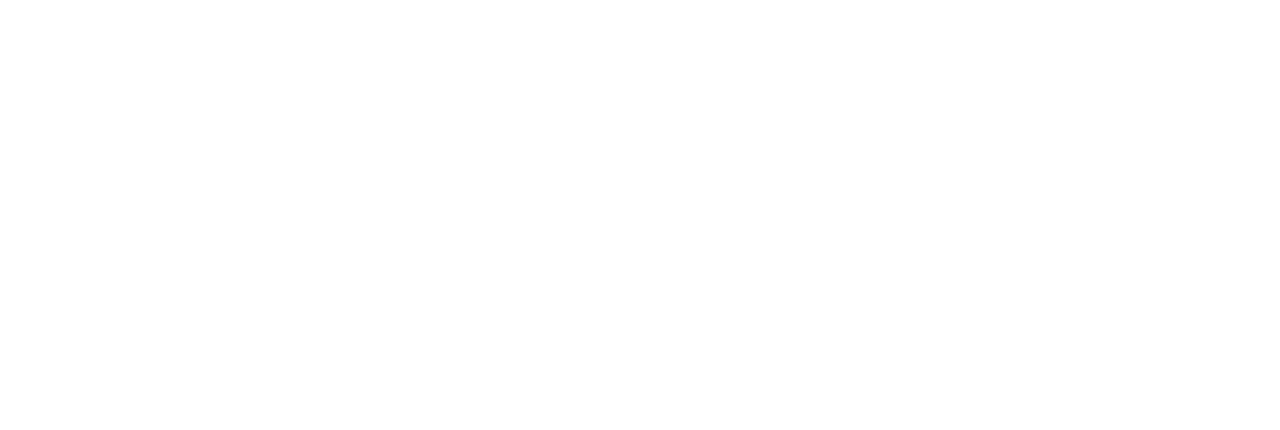
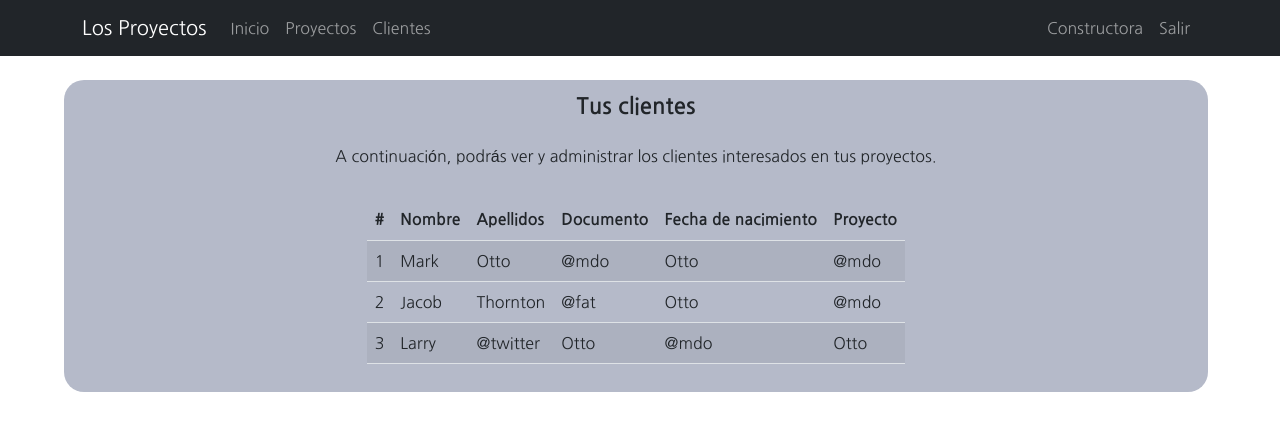
Before and after one commit to sad-sad-094/PT-Los-Proyectos-Constructoras-El-Colombiano, a React (Create React App) app: page /clients in a window 1280 px wide. Shown: the top 430 px of the page. Built offline with nearby package versions, Linux system fonts and the light colour scheme.

Commit message:
PáginasClientesyProyectos

```diff
--- a/src/Components/Modules/MainNavbar.jsx
+++ b/src/Components/Modules/MainNavbar.jsx
@@ -3,11 +3,16 @@
 
 
 import React from 'react';
+import { useNavigate } from 'react-router-dom';
+
+
 import Container from 'react-bootstrap/Container';
 import Nav from 'react-bootstrap/Nav';
 import Navbar from 'react-bootstrap/Navbar';
 
 function MainNavbar() {
+
+  const navigation = useNavigate();
 
   return (
 
@@ -24,15 +29,15 @@
 
             <Nav className="me-auto">
 
-              <Nav.Link href="#pricing">Inicio</Nav.Link>
-              <Nav.Link href="#features">Proyectos</Nav.Link>
-              <Nav.Link href="#pricing">Clientes</Nav.Link>
+              <Nav.Link onClick={() => navigation("/home")}>Inicio</Nav.Link>
+              <Nav.Link onClick={() => navigation("/projects")}>Proyectos</Nav.Link>
+              <Nav.Link onClick={() => navigation("/clients")}>Clientes</Nav.Link>
 
             </Nav>
 
             <Nav>
 
-              <Nav.Link href="#memes">
+              <Nav.Link>
                 Constructora
               </Nav.Link>
               <Nav.Link href="#deets">Salir</Nav.Link>
--- a/src/Components/Pages/ClientsPage.jsx
+++ b/src/Components/Pages/ClientsPage.jsx
@@ -2,12 +2,72 @@
 E-mail: sadw621@gmail.com */
 
 import React from 'react';
+import Table from 'react-bootstrap/Table';
+
+
+import MainNavbar from '../Modules/MainNavbar';
 
 function ClientsPage() {
 
   return (
 
-    <></>
+    <>
+
+      <MainNavbar />
+
+      <div className="main-container">
+
+        <div className="c-container">
+
+          <h2>Tus clientes</h2>
+          <p>A continuación, podrás ver y administrar los clientes interesados en tus proyectos.</p>
+
+          <div>
+            <Table striped responsive="sm">
+              <thead>
+                <tr>
+                  <th>#</th>
+                  <th>Nombre</th>
+                  <th>Apellidos</th>
+                  <th>Documento</th>
+                  <th>Fecha de nacimiento</th>
+                  <th>Proyecto</th>
+                </tr>
+              </thead>
+              <tbody>
+                <tr>
+                  <td>1</td>
+                  <td>Mark</td>
+                  <td>Otto</td>
+                  <td>@mdo</td>
+                  <td>Otto</td>
+                  <td>@mdo</td>
+                </tr>
+                <tr>
+                  <td>2</td>
+                  <td>Jacob</td>
+                  <td>Thornton</td>
+                  <td>@fat</td>
+                  <td>Otto</td>
+                  <td>@mdo</td>
+                </tr>
+                <tr>
+                  <td>3</td>
+                  <td>Larry</td>
+                  <td>@twitter</td>
+                  <td>Otto</td>
+                  <td>@mdo</td>
+                  <td>Otto</td>
+                </tr>
+              </tbody>
+            </Table>
+          </div>
+
+        </div>
+
+      </div>
+
+    </>
 
   )
 
--- a/src/Components/Pages/ProjectsPage.jsx
+++ b/src/Components/Pages/ProjectsPage.jsx
@@ -2,12 +2,71 @@
 E-mail: sadw621@gmail.com */
 
 import React from 'react';
+import Table from 'react-bootstrap/Table';
+
+
+import MainNavbar from '../Modules/MainNavbar';
 
 function ProjectsPage() {
 
   return (
 
-    <></>
+    <>
+
+      <MainNavbar />
+
+      <div className="main-container">
+
+        <div className="c-container">
+
+          <h2>Tus proyectos</h2>
+          <p>A continuación, verás y podrás administrar los proyectos activos de tu compañía.</p>
+
+          <div>
+            <Table striped responsive="sm">
+              <thead>
+                <tr>
+                  <th>Código</th>
+                  <th>Nombre</th>
+                  <th>Dirección</th>
+                  <th>Constructora</th>
+                  <th>Contacto</th>
+                </tr>
+              </thead>
+              <tbody>
+                <tr>
+                  <td>1</td>
+                  <td>Mark</td>
+                  <td>Otto</td>
+                  <td>@mdo</td>
+                  <td>@mdo</td>
+                  <td>@mdo</td>
+                </tr>
+                <tr>
+                  <td>2</td>
+                  <td>Jacob</td>
+                  <td>Thornton</td>
+                  <td>@fat</td>
+                  <td>@mdo</td>
+                  <td>@mdo</td>
+                </tr>
+                <tr>
+                  <td>3</td>
+                  <td>Larry</td>
+                  <td>@twitter</td>
+                  <td>@mdo</td>
+                  <td>@mdo</td>
+                  <td>@mdo</td>
+                </tr>
+              </tbody>
+            </Table>
+          </div>
+
+        </div>
+
+      </div>
+
+    </>
 
   )
 
```
